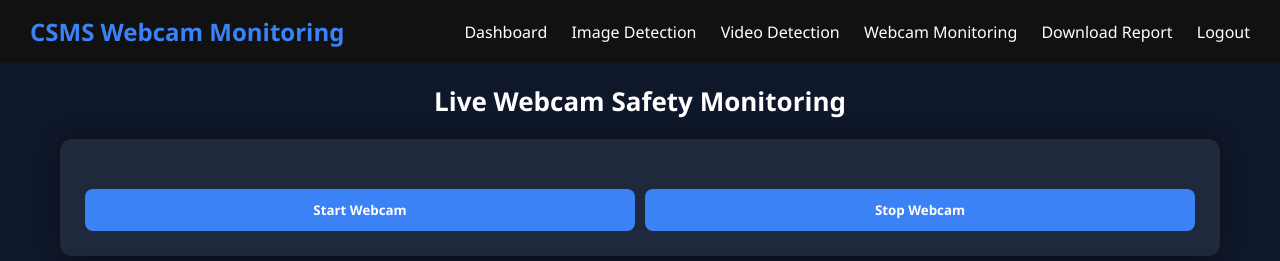
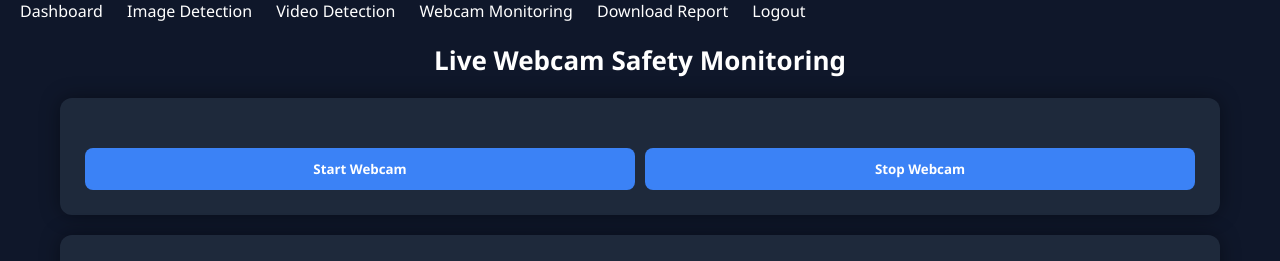
Before and after one commit to Dharmi259/Construction_Site_Monitoring_System, a Flask app: page /webcam_page in a window 1280 px wide. Shown: the top 261 px of the page. Run offline with Flask 3, Linux system fonts and the light colour scheme; the visitor is signed in with stand-in values (Sample User, id 1).

Commit message:
Update webcam.html

```diff
--- a/C_S_M_S_FINAL/templates/webcam.html
+++ b/C_S_M_S_FINAL/templates/webcam.html
@@ -25,32 +25,21 @@
 
 <body>
 
-    <!-- NAVBAR -->
-    <div class="navbar">
-
-        <h2>CSMS Webcam Monitoring</h2>
-
     <div class="nav-links">
-
         <a href="/dashboard">Dashboard</a>
         <a href="/image">Image Detection</a>
         <a href="/video">Video Detection</a>
-            <a href="/webcam_page">Webcam Monitoring</a>
+        <a href="/webcam_page" class="active">Webcam Monitoring</a>
         <a href="/download_report">Download Report</a>
         <a href="/logout">Logout</a>
-
     </div>
 
-    </div>
-
-    <!-- CONTAINER -->
     <div class="container">
 
         <div class="title">
             Live Webcam Safety Monitoring
         </div>
 
-        <!-- FLASH MESSAGE -->
         {% with messages = get_flashed_messages(with_categories=true) %}
             {% if messages %}
                 {% for category, message in messages %}
@@ -61,49 +50,28 @@
             {% endif %}
         {% endwith %}
 
-        <!-- CONTROL CARD -->
         <div class="card detect-box">
-
             <div class="btn-group">
-
-                <button onclick="startWebcam()">
-                    Start Webcam
-                </button>
-
-                <button onclick="stopWebcam()">
-                    Stop Webcam
-                </button>
-
+                <button onclick="startWebcam()">Start Webcam</button>
+                <button onclick="stopWebcam()">Stop Webcam</button>
+            </div>
         </div>
 
-        </div>
-
-        <!-- WEBCAM STREAM -->
         <div class="card detect-box">
-
-            <div class="title">
-                Live Detection
-            </div>
-
-            <img
-                src="/webcam"
-                class="video-frame"
-            >
-
+            <div class="title">Live Detection</div>
+            <img src="/webcam" class="video-frame">
         </div>
 
         <div class="card" style="margin-top:20px; text-align:center;">
-
             <h3>Live Detection Stats</h3>
-
             <p>Total Workers: <b id="workers">0</b></p>
             <p style="color:green;">Safe Workers: <b id="safe">0</b></p>
             <p style="color:red;">Unsafe Workers: <b id="unsafe">0</b></p>
-
         </div>
 
         <script>
         let alertPlaying = false;
+        let previousUnsafe = 0;
 
         function playVoiceAlert() {
             const msg = new SpeechSynthesisUtterance("Unsafe worker detected");
@@ -124,32 +92,34 @@
                 document.getElementById("safe").innerText = data.safe;
                 document.getElementById("unsafe").innerText = data.unsafe;
 
-                // 🚨 ALERT
-                if (data.unsafe > 0 && !alertPlaying) {
+                if (data.webcam_running) {
+                    if (data.unsafe > previousUnsafe && !alertPlaying) {
                         alertPlaying = true;
                         playVoiceAlert();
                         showToast();
-                } else if (data.unsafe === 0) {
+
+                        setTimeout(() => {
+                            alertPlaying = false;
+                        }, 3000);
+                    }
+                } else {
                     alertPlaying = false;
                 }
+
+                previousUnsafe = data.unsafe;
             });
         }
 
         setInterval(updateStats, 1000);
+        updateStats();
         </script>
 
-        <!-- TOAST -->
         <div id="toast" style="position: fixed; bottom: 20px; right: 20px; background: red; color: white; padding: 15px 20px; border-radius: 8px; display: none; font-weight: bold; z-index: 999;">
             ⚠️ Unsafe worker detected
         </div>
 
-        <!-- BACK BUTTON -->
         <div style="margin-top:20px;">
-
-            <button onclick="location.href='/dashboard'">
-                Back to Dashboard
-            </button>
-
+            <button onclick="location.href='/dashboard'">Back to Dashboard</button>
         </div>
 
     </div>
```
Lines whose indentation alone changed are shown as unchanged.
